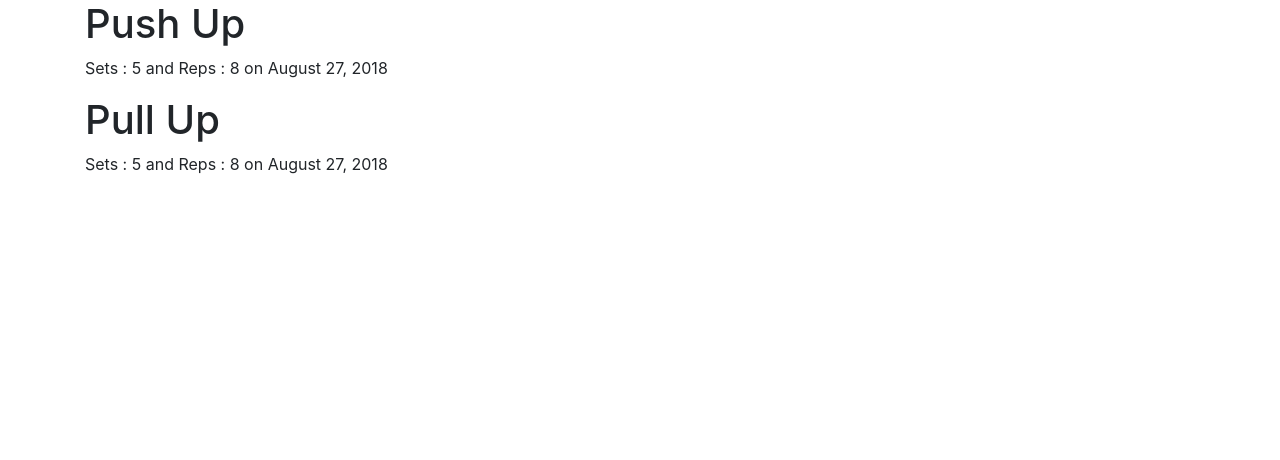
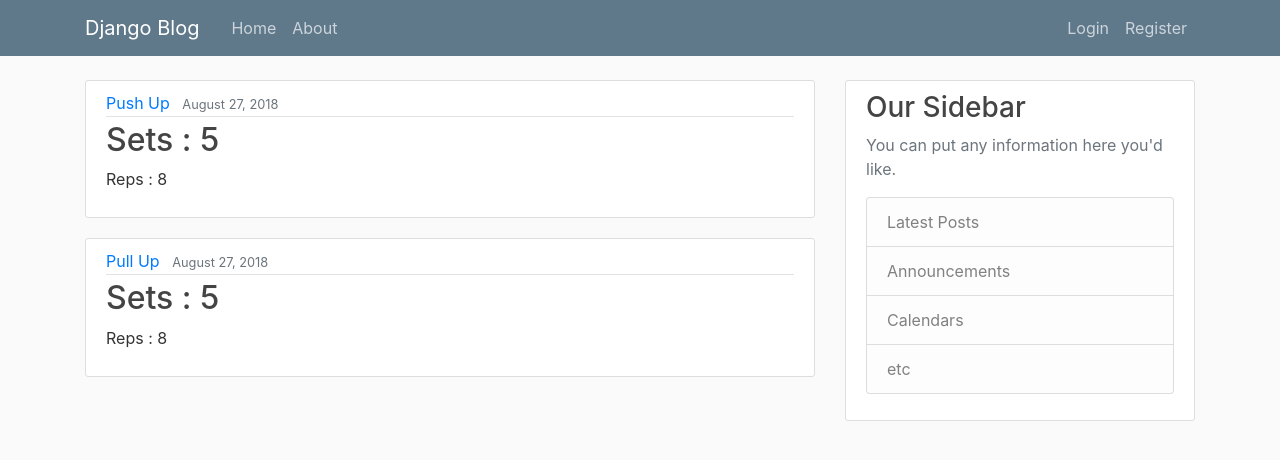
Before and after one commit to EDWARDWEE-um/BeFit, a Django app: page / in a window 1280 px wide. Shown: the top 460 px of the page. Run offline with Django 3.2, Linux system fonts and the light colour scheme; some libraries are stand-ins or nearby versions.

Commit message:
Added Navigation Bar

```diff
--- /dev/null
+++ b/workoutlog/static/workoutlog/main.css
@@ -0,0 +1,84 @@
+body {
+  background: #fafafa;
+  color: #333333;
+  margin-top: 5rem;
+}
+
+h1, h2, h3, h4, h5, h6 {
+  color: #444444;
+}
+
+ul {
+  margin: 0;
+}
+
+.bg-steel {
+  background-color: #5f788a;
+}
+
+.site-header .navbar-nav .nav-link {
+  color: #cbd5db;
+}
+
+.site-header .navbar-nav .nav-link:hover {
+  color: #ffffff;
+}
+
+.site-header .navbar-nav .nav-link.active {
+  font-weight: 500;
+}
+
+.content-section {
+  background: #ffffff;
+  padding: 10px 20px;
+  border: 1px solid #dddddd;
+  border-radius: 3px;
+  margin-bottom: 20px;
+}
+
+.article-title {
+  color: #444444;
+}
+
+a.article-title:hover {
+  color: #428bca;
+  text-decoration: none;
+}
+
+.article-content {
+  white-space: pre-line;
+}
+
+.article-img {
+  height: 65px;
+  width: 65px;
+  margin-right: 16px;
+}
+
+.article-metadata {
+  padding-bottom: 1px;
+  margin-bottom: 4px;
+  border-bottom: 1px solid #e3e3e3
+}
+
+.article-metadata a:hover {
+  color: #333;
+  text-decoration: none;
+}
+
+.article-svg {
+  width: 25px;
+  height: 25px;
+  vertical-align: middle;
+}
+
+.account-img {
+  height: 125px;
+  width: 125px;
+  margin-right: 20px;
+  margin-bottom: 16px;
+}
+
+.account-heading {
+  font-size: 2.5rem;
+}
--- a/workoutlog/templates/workoutlog/base.html
+++ b/workoutlog/templates/workoutlog/base.html
@@ -1,4 +1,5 @@
 <!DOCTYPE html>
+{% load static %}
 <html lang="en">
 <head>
     <meta charset="utf-8">
@@ -6,8 +7,9 @@
 
     <!-- Bootstrap CSS -->
     <link rel="stylesheet" href="https://maxcdn.bootstrapcdn.com/bootstrap/4.0.0/css/bootstrap.min.css" integrity="sha384-Gn5384xqQ1aoWXA+058RXPxPg6fy4IWvTNh0E263XmFcJlSAwiGgFAW/dAiS6JXm" crossorigin="anonymous">
+<link rel="stylesheet" type="text/css" href="{% static 'workoutlog/main.css' %}">
+    <meta charset="UTF-8">
 
-    <meta charset="UTF-8">
       {% if title %}
     <title>Workout Log - {{ title }}</title>
     {% else %}
@@ -15,9 +17,49 @@
     {% endif %}
 </head>
 <body>
-<div class="container">
-{% block content %}{% endblock %}
-</div>
+
+<header class="site-header">
+  <nav class="navbar navbar-expand-md navbar-dark bg-steel fixed-top">
+    <div class="container">
+      <a class="navbar-brand mr-4" href="{% url 'workoutlog-home' %}">Django Blog</a>
+      <button class="navbar-toggler" type="button" data-toggle="collapse" data-target="#navbarToggle" aria-controls="navbarToggle" aria-expanded="false" aria-label="Toggle navigation">
+      <span class="navbar-toggler-icon"></span>
+      </button>
+      <div class="collapse navbar-collapse" id="navbarToggle">
+        <div class="navbar-nav mr-auto">
+          <a class="nav-item nav-link" href="{% url 'workoutlog-home' %}">Home</a>
+          <a class="nav-item nav-link" href="{% url 'workoutlog-about' %}">About</a>
+        </div>
+        <!-- Navbar Right Side -->
+        <div class="navbar-nav">
+          <a class="nav-item nav-link" href="#">Login</a>
+          <a class="nav-item nav-link" href="#">Register</a>
+        </div>
+      </div>
+    </div>
+  </nav>
+</header>
+
+<main role="main" class="container">
+  <div class="row">
+    <div class="col-md-8">
+      {% block content %}{% endblock %}
+    </div>
+    <div class="col-md-4">
+      <div class="content-section">
+        <h3>Our Sidebar</h3>
+        <p class='text-muted'>You can put any information here you'd like.
+          <ul class="list-group">
+            <li class="list-group-item list-group-item-light">Latest Posts</li>
+            <li class="list-group-item list-group-item-light">Announcements</li>
+            <li class="list-group-item list-group-item-light">Calendars</li>
+            <li class="list-group-item list-group-item-light">etc</li>
+          </ul>
+        </p>
+      </div>
+    </div>
+  </div>
+</main>
     <script src="https://code.jquery.com/jquery-3.2.1.slim.min.js" integrity="sha384-KJ3o2DKtIkvYIK3UENzmM7KCkRr/rE9/Qpg6aAZGJwFDMVNA/GpGFF93hXpG5KkN" crossorigin="anonymous"></script>
     <script src="https://cdnjs.cloudflare.com/ajax/libs/popper.js/1.12.9/umd/popper.min.js" integrity="sha384-ApNbgh9B+Y1QKtv3Rn7W3mgPxhU9K/ScQsAP7hUibX39j7fakFPskvXusvfa0b4Q" crossorigin="anonymous"></script>
     <script src="https://maxcdn.bootstrapcdn.com/bootstrap/4.0.0/js/bootstrap.min.js" integrity="sha384-JZR6Spejh4U02d8jOt6vLEHfe/JQGiRRSQQxSfFWpi1MquVdAyjUar5+76PVCmYl" crossorigin="anonymous"></script>
--- a/workoutlog/templates/workoutlog/home.html
+++ b/workoutlog/templates/workoutlog/home.html
@@ -1,7 +1,15 @@
 {% extends "workoutlog/base.html" %}
 {% block content %}
     {% for post in posts %}
-    <h1>{{post.name}}</h1>
-    <p>Sets : {{post.sets}} and Reps : {{post.reps}} on {{post.date}}</p>
+        <article class="media content-section">
+          <div class="media-body">
+            <div class="article-metadata">
+              <a class="mr-2" href="#">{{ post.name }}</a>
+              <small class="text-muted">{{ post.date }}</small>
+            </div>
+            <h2><a class="article-title" href="#"> Sets : {{ post.sets }} </a></h2>
+            <p class="article-content">Reps : {{ post.reps }}</p>
+          </div>
+        </article>
     {% endfor %}
 {% endblock content %}
```
